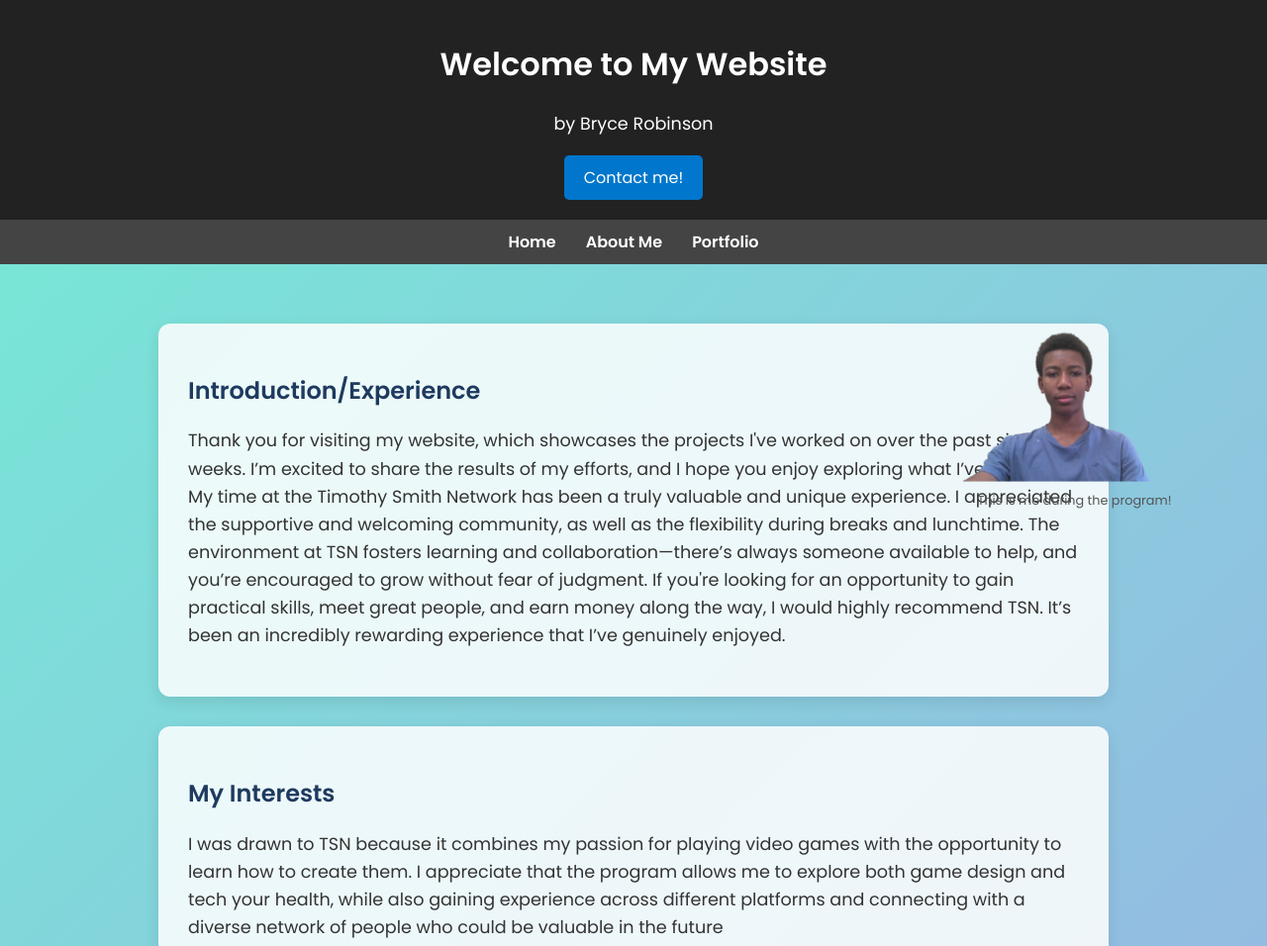
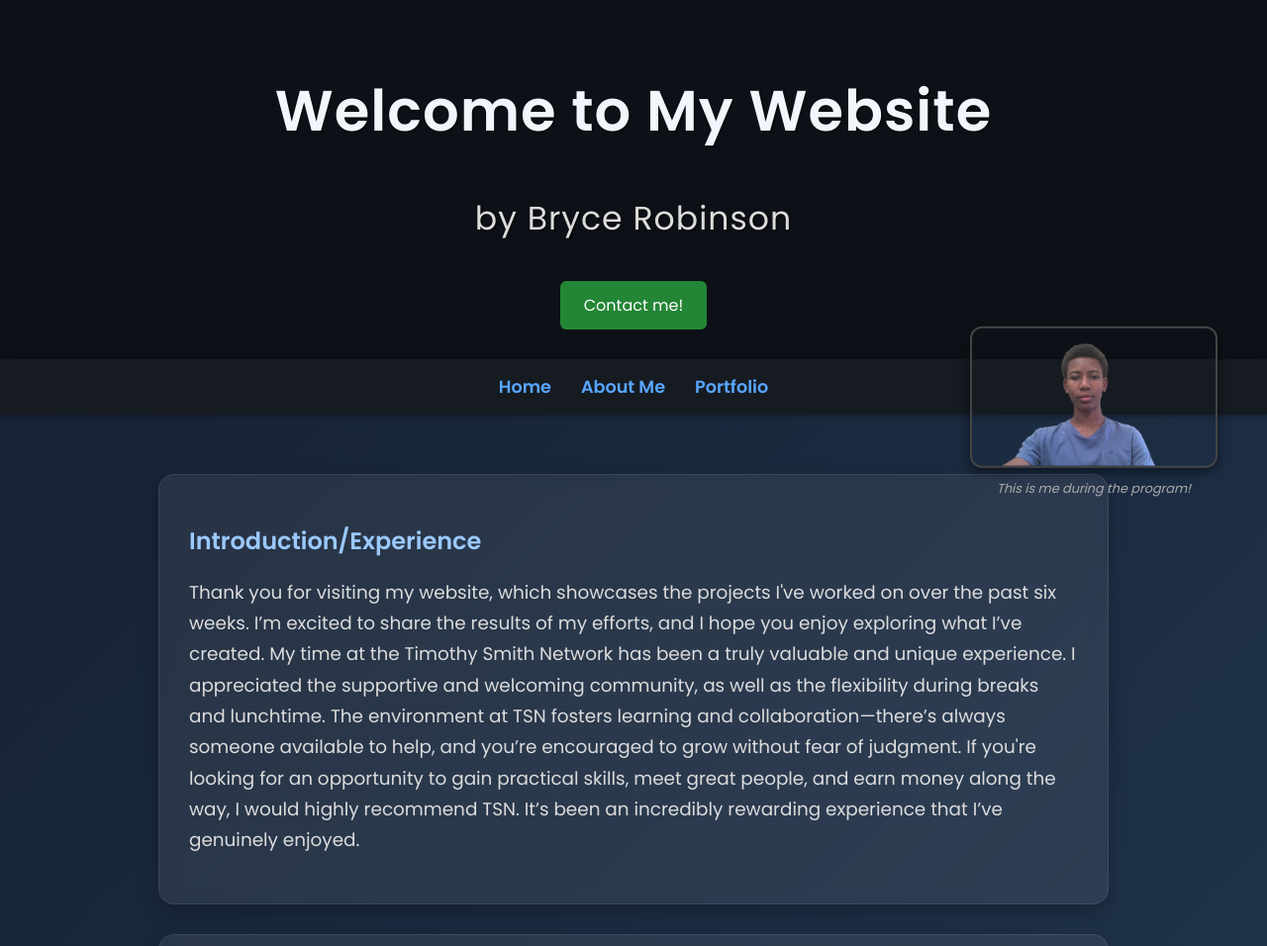
Before and after one commit to JsJryce/BryceDigitalDesign, a plain HTML site: page index.html in a window 1280 px wide. Shown: the top 956 px of the page at 99% size. Drawn offline with Linux system fonts and the light colour scheme.

Commit message:
Update home-style.css

```diff
--- a/home-style.css
+++ b/home-style.css
@@ -5,34 +5,40 @@
 body {
   margin: 0;
   font-family: 'Poppins', sans-serif;
-    background: linear-gradient(135deg, #74ebd5, #9face6);
-    color: #333;
+  background: linear-gradient(135deg, #141e30, #243b55); /* Deeper, tech/gamer feel */
+  color: #eee;
 }
 
 header {
-    background-color: #222;
-    color: #fff;
-    padding: 20px 40px;
+  background-color: #0d1117;
+  color: #f0f6fc;
+  padding: 30px 40px;
   text-align: center;
+  font-size: 1.8em;
+  letter-spacing: 1px;
+  text-shadow: 1px 1px 2px #000;
 }
 
 nav {
-    background-color: #444;
+  background-color: #161b22;
   display: flex;
   justify-content: center;
   gap: 30px;
-    padding: 10px;
+  padding: 15px;
+  box-shadow: 0 2px 5px rgba(0, 0, 0, 0.3);
 }
 
 nav a {
-    color: #fff;
+  color: #58a6ff;
   text-decoration: none;
   font-weight: 600;
-    transition: color 0.3s ease;
+  font-size: 1.1em;
+  transition: color 0.3s ease, transform 0.2s ease;
 }
 
 nav a:hover {
   color: #ffd54f;
+  transform: translateY(-2px);
 }
 
 main {
@@ -42,37 +48,46 @@ main {
 }
 
 section {
-    background-color: rgba(255, 255, 255, 0.85);
+  background-color: rgba(255, 255, 255, 0.07);
   padding: 30px;
   margin-bottom: 30px;
-    border-radius: 12px;
-    box-shadow: 0 5px 15px rgba(0, 0, 0, 0.1);
+  border-radius: 16px;
+  box-shadow: 0 8px 20px rgba(0, 0, 0, 0.25);
+  backdrop-filter: blur(8px);
+  border: 1px solid rgba(255, 255, 255, 0.08);
+  transition: transform 0.3s ease;
+}
+
+section:hover {
+  transform: translateY(-5px);
 }
 
 h2 {
-    color: #1e3a5f;
+  color: #9cc9ff;
+  margin-bottom: 15px;
 }
 
 p {
-    font-size: 1.1em;
-    line-height: 1.6;
+  font-size: 1.15em;
+  line-height: 1.7;
+  color: #dcdcdc;
 }
 
 footer {
   text-align: center;
-    background-color: #222;
-    color: #aaa;
-    padding: 15px;
+  background-color: #0d1117;
+  color: #666;
+  padding: 20px;
   margin-top: 40px;
+  font-size: 0.9em;
 }
 
 .corner-image {
   position: fixed;
   top: 50%;
-    right: 4.5px;
+  right: 10px;
   transform: translateY(-50%);
-    width: 300px;
-    height: auto;
+  width: 250px;
   z-index: 9999;
   pointer-events: none;
 }
@@ -80,26 +95,77 @@ footer {
 .corner-image img {
   width: 100%;
   height: auto;
-    text-align: center;
+  border-radius: 12px;
+  border: 2px solid #444;
+  box-shadow: 0 4px 12px rgba(0,0,0,0.5);
 }
 
 .corner-image figcaption {
   font-size: 0.8em;
-    color: #555;
-    margin-top: 3px;
+  color: #aaa;
+  margin-top: 5px;
   text-align: center;
+  font-style: italic;
 }
+
 button {
-    padding: 10px 20px;
+  padding: 12px 24px;
   font-family: 'Poppins', sans-serif;
   font-size: 16px;
-    background-color: #0077cc;
+  background-color: #238636;
   color: white;
   border: none;
-    border-radius: 5px;
+  border-radius: 6px;
   cursor: pointer;
+  transition: background-color 0.3s ease, transform 0.2s ease;
 }
 
 button:hover {
-    background-color: #005fa3;
+  background-color: #2ea043;
+  transform: scale(1.05);
 }
+/* Image gallery grid */
+.image-grid {
+  display: grid;
+  grid-template-columns: repeat(auto-fit, minmax(280px, 1fr));
+  gap: 20px;
+  margin-top: 20px;
+}
+
+/* Image card style */
+.image-card {
+  position: relative;
+  overflow: hidden;
+  border-radius: 12px;
+  box-shadow: 0 6px 16px rgba(0, 0, 0, 0.3);
+  transition: transform 0.3s ease, box-shadow 0.3s ease;
+  background-color: #111;
+}
+
+/* Image inside card */
+.image-card img {
+  width: 100%;
+  height: auto;
+  display: block;
+  object-fit: cover;
+  transition: transform 0.4s ease;
+}
+
+/* Optional caption below image */
+.image-card figcaption {
+  color: #ccc;
+  font-size: 0.9em;
+  padding: 10px;
+  text-align: center;
+  background-color: rgba(0, 0, 0, 0.5);
+}
+
+/* Hover zoom effect */
+.image-card:hover {
+  transform: translateY(-5px);
+  box-shadow: 0 10px 25px rgba(0, 0, 0, 0.5);
+}
+
+.image-card:hover img {
+  transform: scale(1.05);
+}
```
Lines whose indentation alone changed are shown as unchanged.
